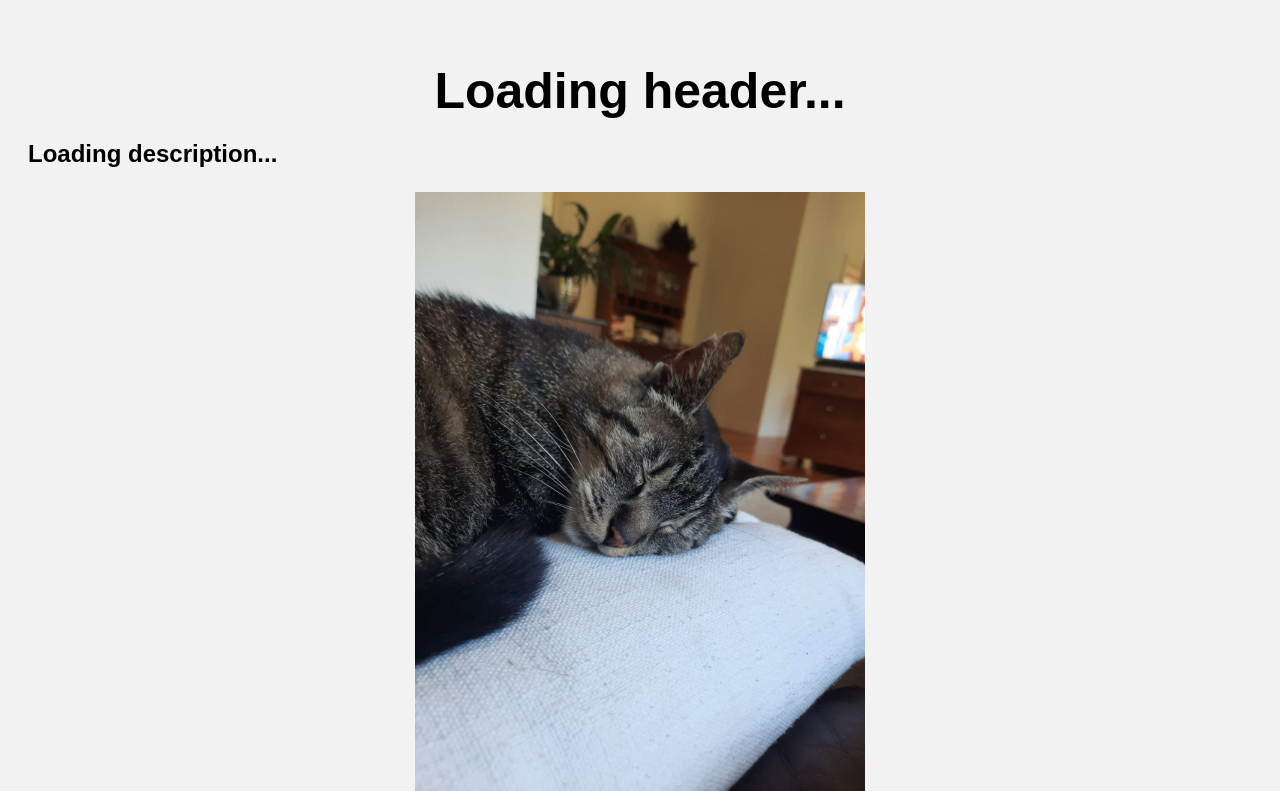
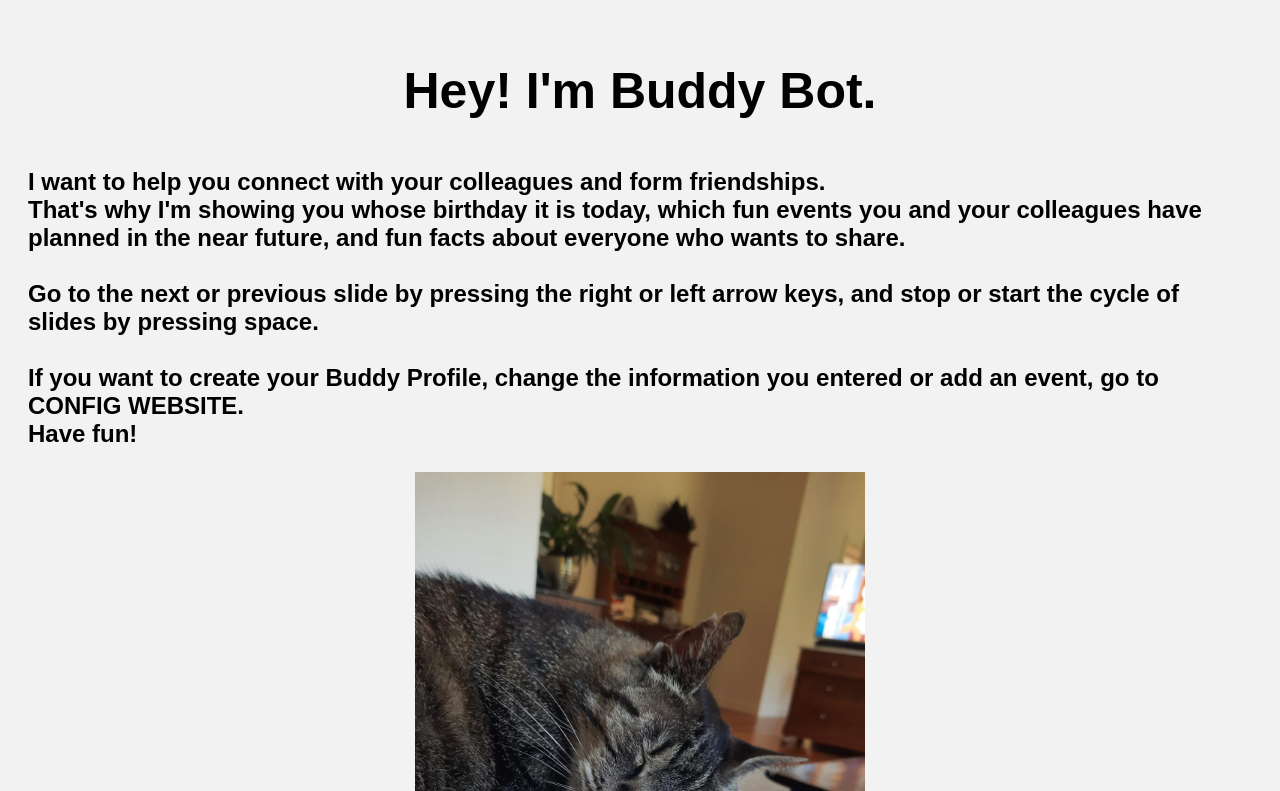
Before and after one commit to bcschuetz/BuddyBot, a PHP site: page /display.html in a window 1280 px wide. Shown: the top 791 px of the page. Run offline with PHP 8.4, Linux system fonts and the light colour scheme.

Commit message:
add introduction text

```diff
--- a/display/display.html
+++ b/display/display.html
@@ -9,9 +9,17 @@
 </head>
 
 <body>
-    <h1 id="header">Loading header...</h1>
+    <h1 id="header">Hey! I'm Buddy Bot.</h1>
     <div class="container">
-        <p id="description">Loading description...</p>
+        <p id="description">
+            I want to help you connect with your colleagues and form friendships.
+            That's why I'm showing you whose birthday it is today, which fun events you and your colleagues have planned in the near future, and fun facts about everyone who wants to share.
+
+            Go to the next or previous slide by pressing the right or left arrow keys, and stop or start the cycle of slides by pressing space.
+
+            If you want to create your Buddy Profile, change the information you entered or add an event, go to CONFIG WEBSITE.
+            Have fun!
+        </p>
         <img id="image" src="cat.jpeg" alt="image"></img>
     </div>
     <script src="display_script.js"></script>
--- a/display/display_style.css
+++ b/display/display_style.css
@@ -18,6 +18,7 @@ body {
     margin-top: 20px;
     font-weight: bold;
     text-align: left;
+    white-space: pre-line;
 }
 
 /*
```
